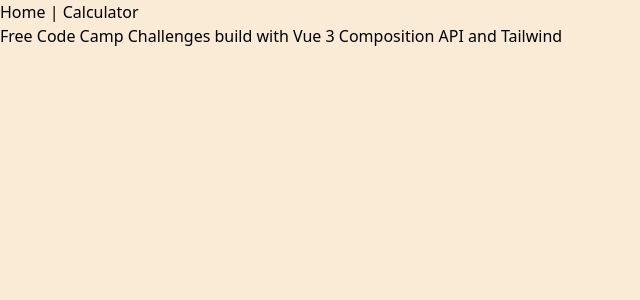
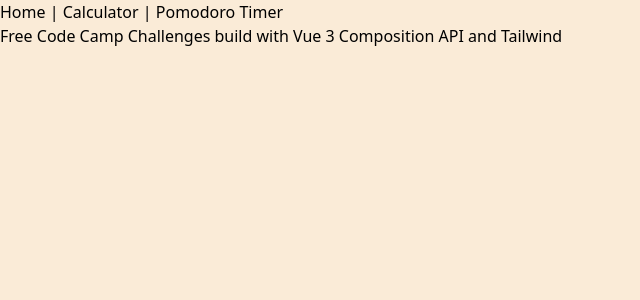
Before and after one commit to Uvacoder/fcc-front-end-libs-challenge-vue, a Vue app: page / in a window 1280 px wide. Shown: the top 300 px of the page, without its empty margins (0-640 px from the left). Built offline with nearby package versions, Linux system fonts and the light colour scheme.

Commit message:
Added page to pomodoro timer app

```diff
--- a/src/App.vue
+++ b/src/App.vue
@@ -8,6 +8,9 @@
     </router-link> |
     <router-link to="/calculator">
       Calculator
+    </router-link> |
+    <router-link to="/pomodoro">
+      Pomodoro Timer
     </router-link>
   </div>
   <router-view />
--- a/src/router/index.ts
+++ b/src/router/index.ts
@@ -10,7 +10,12 @@ const routes: Array<RouteRecordRaw> = [
   {
     path: "/calculator",
     name: "Calculator",
-    component: () => import(/* webpackChunkName: "about" */ "../views/Calculator.vue")
+    component: () => import("../views/Calculator.vue")
+  },
+    {
+    path: "/pomodoro",
+    name: "Pomodoro",
+    component: () => import("../views/Pomodoro.vue")
   }
 ]
 
--- /dev/null
+++ b/src/views/Pomodoro.vue
@@ -0,0 +1,15 @@
+<template>
+  <h1 class="text-center">
+    🍅⏰
+  </h1>
+</template>
+
+<script>
+export default {
+  setup () {
+
+
+    return {}
+  }
+}
+</script>
```
